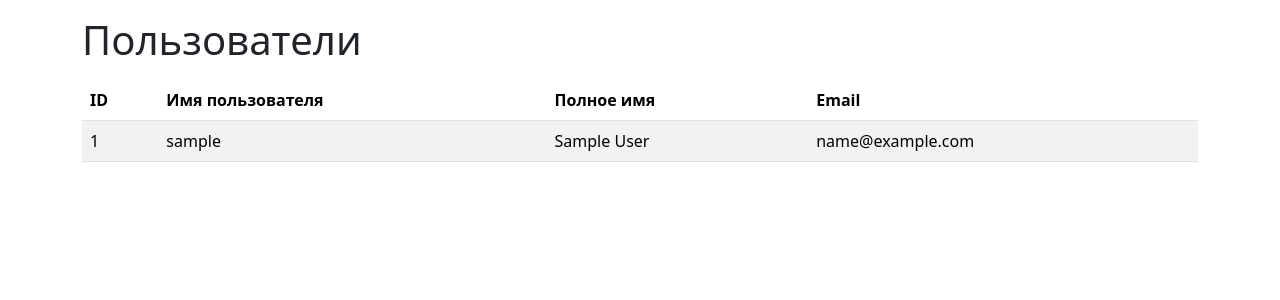
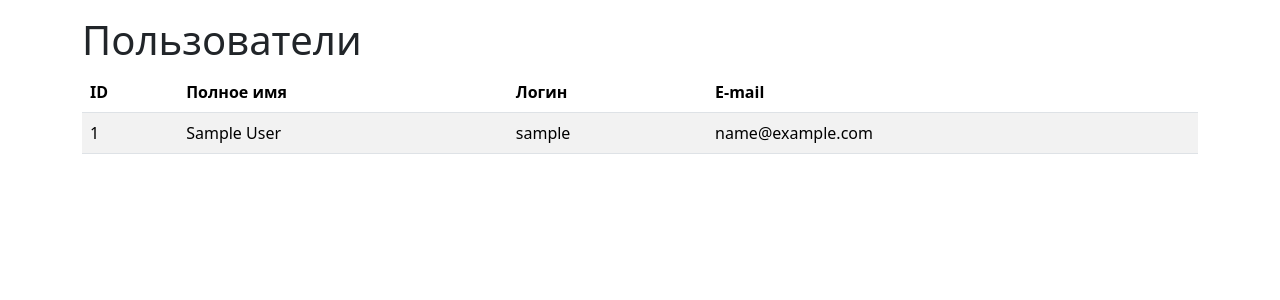
Before and after one commit to D4rkli/python-project-52, a Django app: template templates/users/index.html in a window 1280 px wide. Shown: the part 56-356 px from the top of the page. Run offline with Django 5.2, Linux system fonts and the light colour scheme; the template is opened without the code that fills it: values that come from a table or form of the project are taken from there, others are empty; the visitor is signed in with stand-in values (Sample User, id 1); data comes from the database, SQL or seed files in the repository; some libraries are stand-ins or nearby versions.

Commit message:
Fix tests

```diff
--- a/templates/users/index.html
+++ b/templates/users/index.html
@@ -1,26 +1,25 @@
 {# templates/users/index.html #}
 {% extends "base.html" %}
-
 {% block title %}Users{% endblock %}
 
 {% block content %}
-  <h1 class="mb-3">Пользователи</h1>
+<h1>Пользователи</h1>
 
 <table class="table table-striped">
   <thead>
     <tr>
       <th>ID</th>
-        <th>Имя пользователя</th>
       <th>Полное имя</th>
-        <th>Email</th>
+      <th>Логин</th>
+      <th>E-mail</th>
     </tr>
   </thead>
   <tbody>
     {% for u in users %}
       <tr>
         <td>{{ u.id }}</td>
+        <td>{{ u.first_name }} {{ u.last_name }}</td>
         <td>{{ u.username }}</td>
-          <td>{{ u.first_name }} {{ u.last_name }}</td>
         <td>{{ u.email }}</td>
       </tr>
     {% endfor %}
```
Lines whose indentation alone changed are shown as unchanged.
